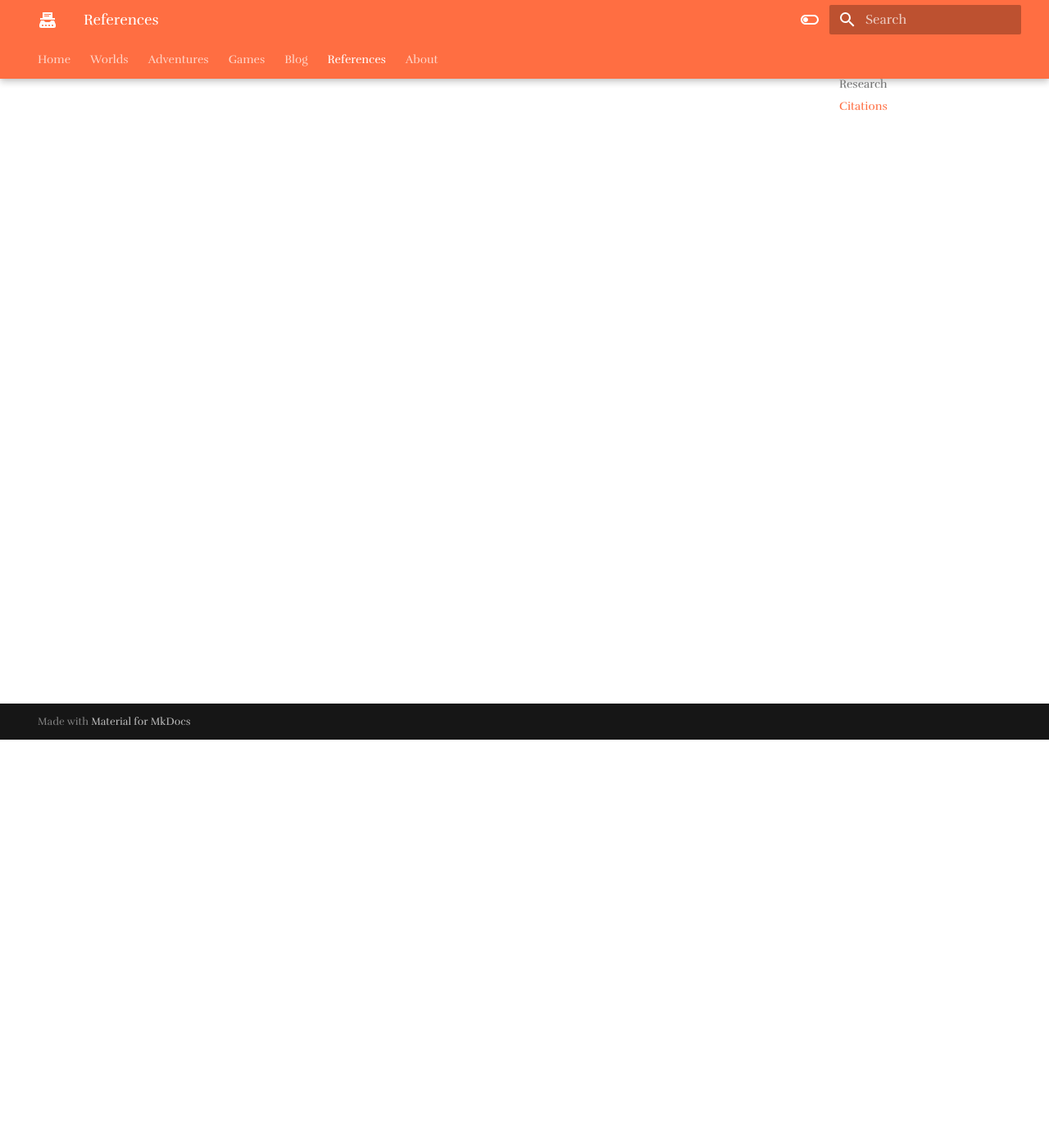
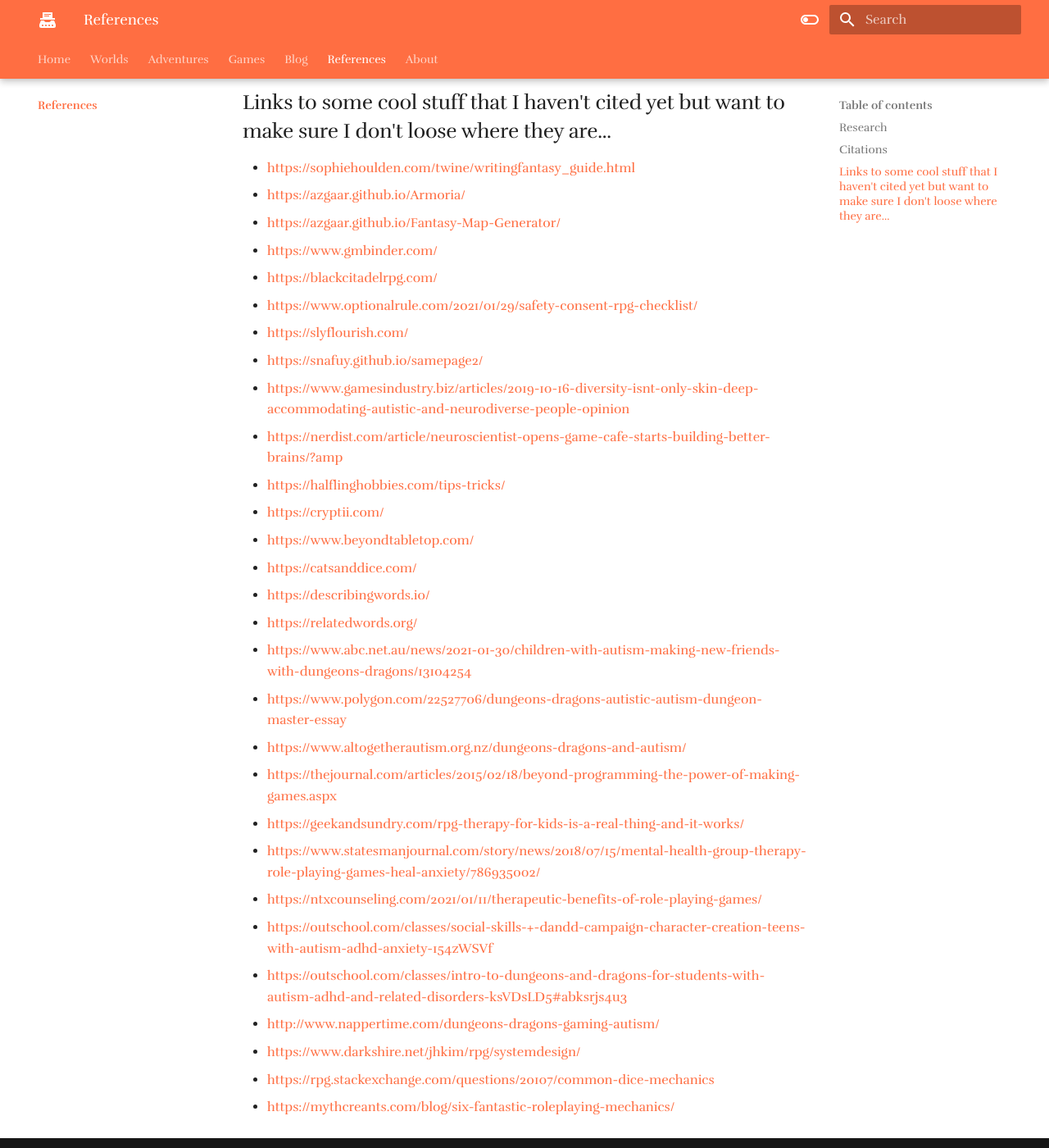
Before and after one commit to Half-Guinea-Press/zymurgical-oubliette, an MkDocs documentation site: the page built from docs/references/index.md, in a window 1280 px wide and 1400 px high, scrolled down 498 px. Shown: the whole window at 82% size. Built offline with MkDocs 1.6.1 and Material for MkDocs 9.7.7, drawn with Linux system fonts in a browser that asks for light colours; some web fonts are replaced; comment, search, counter and statistics services are not loaded.

Commit message:
Update index.md

```diff
--- a/docs/references/index.md
+++ b/docs/references/index.md
@@ -9,3 +9,35 @@
 
 - Wizards of the Coast LLC. (2023, January). Systems Reference Document 5.1. Seattle, WA. [https://media.wizards.com/2023/downloads/dnd/SRD_CC_v5.1.pdf](https://media.wizards.com/2023/downloads/dnd/SRD_CC_v5.1.pdf)
 - Arndt, E. (2021). Play Your Next 5E D&D Game with a Friendly Octopod New Playable Race and Feats. Nerdarchy. [https://nerdarchy.com/play-your-next-5e-dd-game-with-a-friendly-octopod-new-playable-race-and-feats/](https://nerdarchy.com/play-your-next-5e-dd-game-with-a-friendly-octopod-new-playable-race-and-feats/)
+
+## Links to some cool stuff that I haven't cited yet but want to make sure I don't loose where they are...
+
+- [https://sophiehoulden.com/twine/writingfantasy_guide.html](https://sophiehoulden.com/twine/writingfantasy_guide.html)
+- [https://azgaar.github.io/Armoria/](https://azgaar.github.io/Armoria/)
+- [https://azgaar.github.io/Fantasy-Map-Generator/](https://azgaar.github.io/Fantasy-Map-Generator/)
+- [https://www.gmbinder.com/](https://www.gmbinder.com/)
+- [https://blackcitadelrpg.com/](https://blackcitadelrpg.com/)
+- [https://www.optionalrule.com/2021/01/29/safety-consent-rpg-checklist/](https://www.optionalrule.com/2021/01/29/safety-consent-rpg-checklist/)
+- [https://slyflourish.com/](https://slyflourish.com/)
+- [https://snafuy.github.io/samepage2/](https://snafuy.github.io/samepage2/)
+- [https://www.gamesindustry.biz/articles/2019-10-16-diversity-isnt-only-skin-deep-accommodating-autistic-and-neurodiverse-people-opinion](https://www.gamesindustry.biz/articles/2019-10-16-diversity-isnt-only-skin-deep-accommodating-autistic-and-neurodiverse-people-opinion)
+- [https://nerdist.com/article/neuroscientist-opens-game-cafe-starts-building-better-brains/?amp](https://nerdist.com/article/neuroscientist-opens-game-cafe-starts-building-better-brains/?amp)
+- [https://halflinghobbies.com/tips-tricks/](https://halflinghobbies.com/tips-tricks/)
+- [https://cryptii.com/](https://cryptii.com/)
+- [https://www.beyondtabletop.com/](https://www.beyondtabletop.com/)
+- [https://catsanddice.com/](https://catsanddice.com/)
+- [https://describingwords.io/](https://describingwords.io/)
+- [https://relatedwords.org/](https://relatedwords.org/)
+- [https://www.abc.net.au/news/2021-01-30/children-with-autism-making-new-friends-with-dungeons-dragons/13104254](https://www.abc.net.au/news/2021-01-30/children-with-autism-making-new-friends-with-dungeons-dragons/13104254)
+- [https://www.polygon.com/22527706/dungeons-dragons-autistic-autism-dungeon-master-essay](https://www.polygon.com/22527706/dungeons-dragons-autistic-autism-dungeon-master-essay)
+- [https://www.altogetherautism.org.nz/dungeons-dragons-and-autism/](https://www.altogetherautism.org.nz/dungeons-dragons-and-autism/)
+- [https://thejournal.com/articles/2015/02/18/beyond-programming-the-power-of-making-games.aspx](https://thejournal.com/articles/2015/02/18/beyond-programming-the-power-of-making-games.aspx)
+- [https://geekandsundry.com/rpg-therapy-for-kids-is-a-real-thing-and-it-works/](https://geekandsundry.com/rpg-therapy-for-kids-is-a-real-thing-and-it-works/)
+- [https://www.statesmanjournal.com/story/news/2018/07/15/mental-health-group-therapy-role-playing-games-heal-anxiety/786935002/](https://www.statesmanjournal.com/story/news/2018/07/15/mental-health-group-therapy-role-playing-games-heal-anxiety/786935002/)
+- [https://ntxcounseling.com/2021/01/11/therapeutic-benefits-of-role-playing-games/](https://ntxcounseling.com/2021/01/11/therapeutic-benefits-of-role-playing-games/)
+- [https://outschool.com/classes/social-skills-+-dandd-campaign-character-creation-teens-with-autism-adhd-anxiety-154zWSVf](https://outschool.com/classes/social-skills-+-dandd-campaign-character-creation-teens-with-autism-adhd-anxiety-154zWSVf)
+- [https://outschool.com/classes/intro-to-dungeons-and-dragons-for-students-with-autism-adhd-and-related-disorders-ksVDsLD5#abksrjs4u3](https://outschool.com/classes/intro-to-dungeons-and-dragons-for-students-with-autism-adhd-and-related-disorders-ksVDsLD5#abksrjs4u3)
+- [http://www.nappertime.com/dungeons-dragons-gaming-autism/](http://www.nappertime.com/dungeons-dragons-gaming-autism/)
+- [https://www.darkshire.net/jhkim/rpg/systemdesign/](https://www.darkshire.net/jhkim/rpg/systemdesign/)
+- [https://rpg.stackexchange.com/questions/20107/common-dice-mechanics](https://rpg.stackexchange.com/questions/20107/common-dice-mechanics)
+- [https://mythcreants.com/blog/six-fantastic-roleplaying-mechanics/](https://mythcreants.com/blog/six-fantastic-roleplaying-mechanics/)
```
